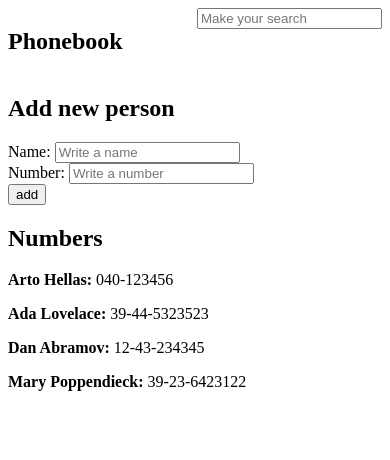
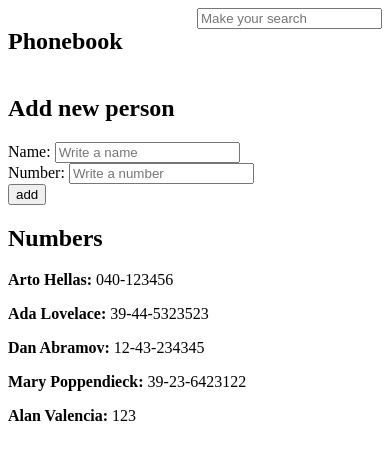
Before and after one commit to heyAlanDev/fullstack-open-exercises, a React (Create React App) app in the folder part2/phone-book/: page / in a window 390 px wide. Shown: the top 460 px of the page. Built offline with nearby package versions, Linux system fonts and the light colour scheme; data requests are answered from the project's data file.

Commit message:
feat(part2/phone-book): Make the exercise 2.15-2.16(refactor)

```diff
--- a/part2/phone-book/db.json
+++ b/part2/phone-book/db.json
@@ -1,5 +1,5 @@
 {
-  "persons":[
+  "persons": [
     {
       "name": "Arto Hellas",
       "number": "040-123456",
@@ -19,6 +19,11 @@
       "name": "Mary Poppendieck",
       "number": "39-23-6423122",
       "id": 4
+    },
+    {
+      "name": "Alan Valencia",
+      "number": "123",
+      "id": 5
     }
   ]
 }
--- a/part2/phone-book/src/App.js
+++ b/part2/phone-book/src/App.js
@@ -1,8 +1,8 @@
-import  axios from 'axios'
 import { useState, useEffect } from 'react'
 import Filter from './components/Filter'
 import PersonForm from './components/PersonForm'
 import Persons from './components/Persons'
+import personService from './services/persons'
 
 const App = () => {
   const [persons, setPersons] = useState([])
@@ -11,28 +11,26 @@ const App = () => {
   const [search, setSearch] = useState('')
 
   useEffect(() => {
-    axios
-      .get('http://localhost:3001/persons')
-      .then(response => setPersons(response.data))
+    personService.getAll().then(initialPersons => {
+      setPersons(initialPersons)
+    })
   }, [])
 
   const addPerson = event => {
     event.preventDefault()
-    const PersonObject = {
+    const personObject = {
       name: newName,
       number: newNumber
     }
 
-    if (
-      persons
-        .map(person => JSON.stringify(person))
-        .includes(JSON.stringify(PersonObject))
-    )
-      return alert(`${PersonObject.name} is already added to Numberbook`)
+    if (persons.find(person => person.name === personObject.name))
+      return alert(`${personObject.name} is already added to Numberbook`)
 
-    setPersons(persons.concat(PersonObject))
-    setNewName('')
-    setNewNumber('')
+    personService.create(personObject).then(returnedPersons => {
+      setPersons(persons.concat(returnedPersons))
+      setNewName('')
+      setNewNumber('')
+    })
   }
 
   const handleNamePersonChange = event => {
--- a/part2/phone-book/src/components/Persons.js
+++ b/part2/phone-book/src/components/Persons.js
@@ -3,7 +3,7 @@ import Person from "./Person"
 const Persons = ({ persons }) => (
   <div>
     {persons.map(person => (
-      <Person key={person.number} name={person.name} number={person.number} />
+      <Person key={person.id} name={person.name} number={person.number} />
     ))}
   </div>
 )
--- /dev/null
+++ b/part2/phone-book/src/services/persons.js
@@ -0,0 +1,19 @@
+import axios from 'axios'
+const baseUrl = 'http://localhost:3001/persons'
+
+const getAll = () => {
+  const request = axios.get(baseUrl)
+  return request.then(response => response.data)
+}
+
+const create = newObject => {
+  const request = axios.post(baseUrl, newObject)
+  return request.then(response => response.data)
+}
+
+const update = (id, newObject) => {
+  const request = axios.put(`${baseUrl}/${id}`, newObject)
+  return request.then(response => response.data)
+}
+
+export default { getAll, create, update }
```
